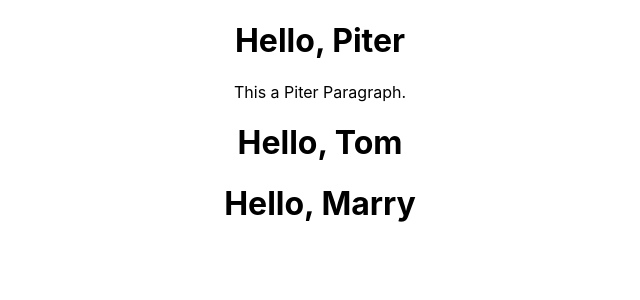
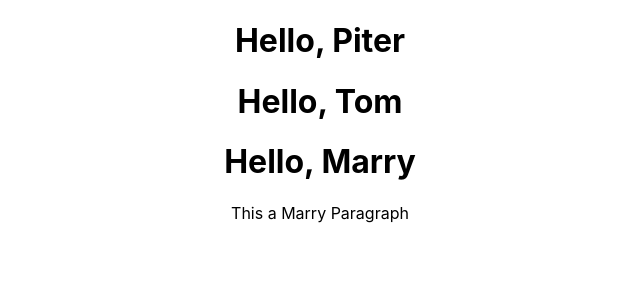
Before and after one commit to Prodip2416/react-exercise, a React (Create React App) app in the folder hello-react/: page / in a window 1280 px wide. Shown: the top 300 px of the page, without its empty margins (320-960 px from the left). Built offline with nearby package versions, Linux system fonts and the light colour scheme.

Commit message:
class props in react

```diff
--- a/hello-react/src/App.js
+++ b/hello-react/src/App.js
@@ -8,7 +8,8 @@ import Hello from './components/Hello';
 // import {FunctionalComponents} from './components/FunctionalComponents';
 // import ClassComponents from './components/ClassComponents';
 // import JSX from './components/JSX';
-import FunctionalProps from './components/FunctionalProps';
+// import FunctionalProps from './components/FunctionalProps';
+import ClassProps from './components/ClassProps';
 
 function App() {
   return (
@@ -19,11 +20,16 @@ function App() {
       {/* <FunctionalComponents/>
       <ClassComponents/>
       <JSX/> */}
-      <FunctionalProps name="Piter">
+      {/* <FunctionalProps name="Piter">
         <p>This a Piter Paragraph.</p>
       </FunctionalProps>
       <FunctionalProps name="Tom"/>
-      <FunctionalProps name="Marry"/>
+      <FunctionalProps name="Marry"/> */}
+      <ClassProps name="Piter"/>
+      <ClassProps name="Tom"/>
+      <ClassProps name="Marry">
+        <p>This a Marry Paragraph</p>
+      </ClassProps>
     </div>
   );
 }
--- /dev/null
+++ b/hello-react/src/components/ClassProps.js
@@ -0,0 +1,14 @@
+import React, { Component } from 'react';
+
+class ClassProps extends Component{
+    render(){
+        return (
+            <div>
+                <h1>Hello, {this.props.name}</h1>
+                {this.props.children}
+            </div>
+        );
+    }
+}
+
+export default ClassProps;
```
